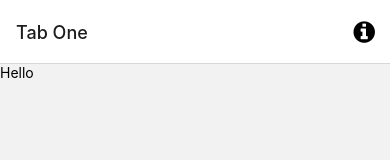
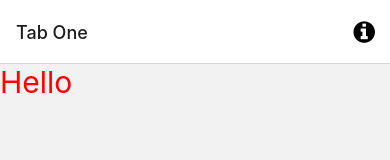
Before and after one commit to emorilebo/mobile_chat, a React Native app: screen /TabOne in a window 390 px wide. Shown: the top 160 px of the page. Built offline with nearby package versions, Linux system fonts and the light colour scheme; what expo-linking would draw is missing.

Commit message:
project cleanup2

```diff
--- a/screens/TabOneScreen.tsx
+++ b/screens/TabOneScreen.tsx
@@ -1,5 +1,6 @@
 import * as React from "react";
 import { Text } from "react-native";
+
 export default function TabOneScreen() {
-  return <Text>Hello</Text>;
+  return <Text style={{ fontSize: 30, color: "red" }}>Hello</Text>;
 }
```
